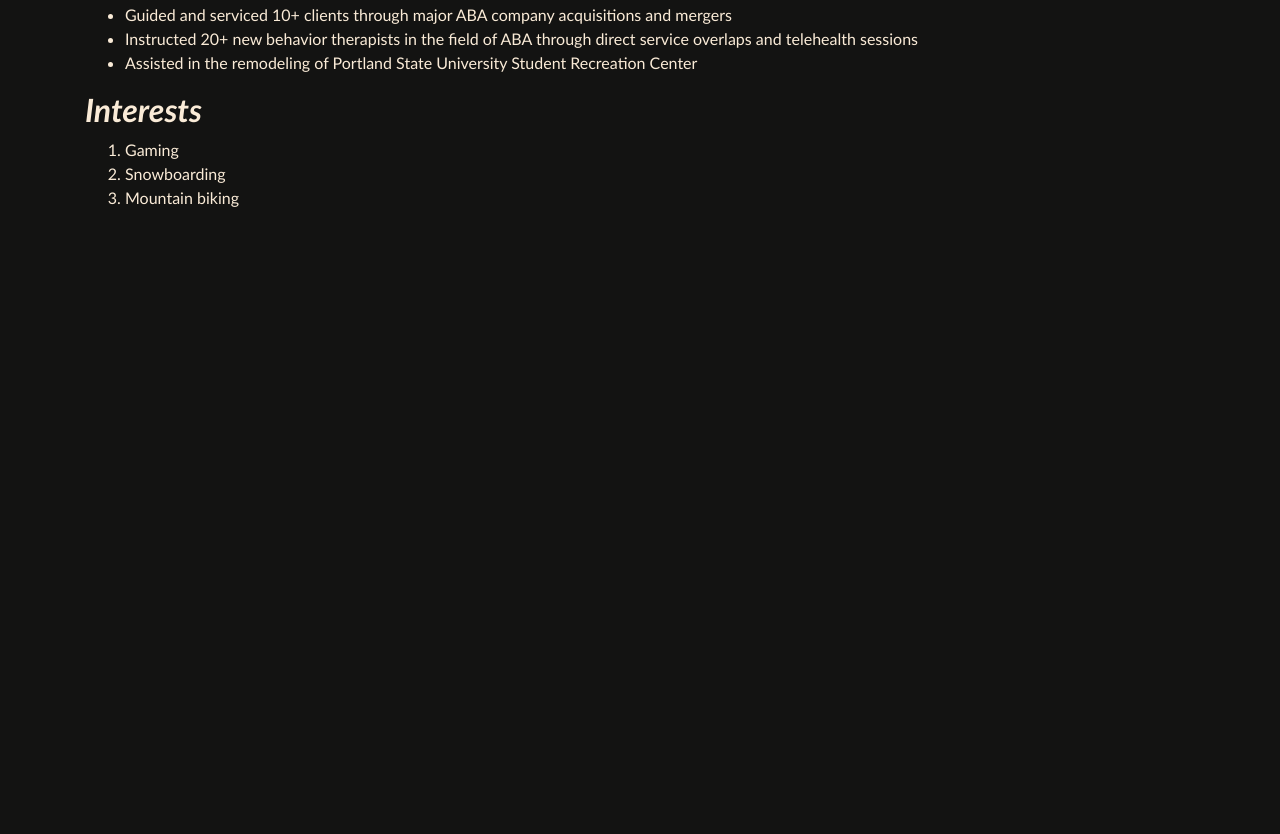
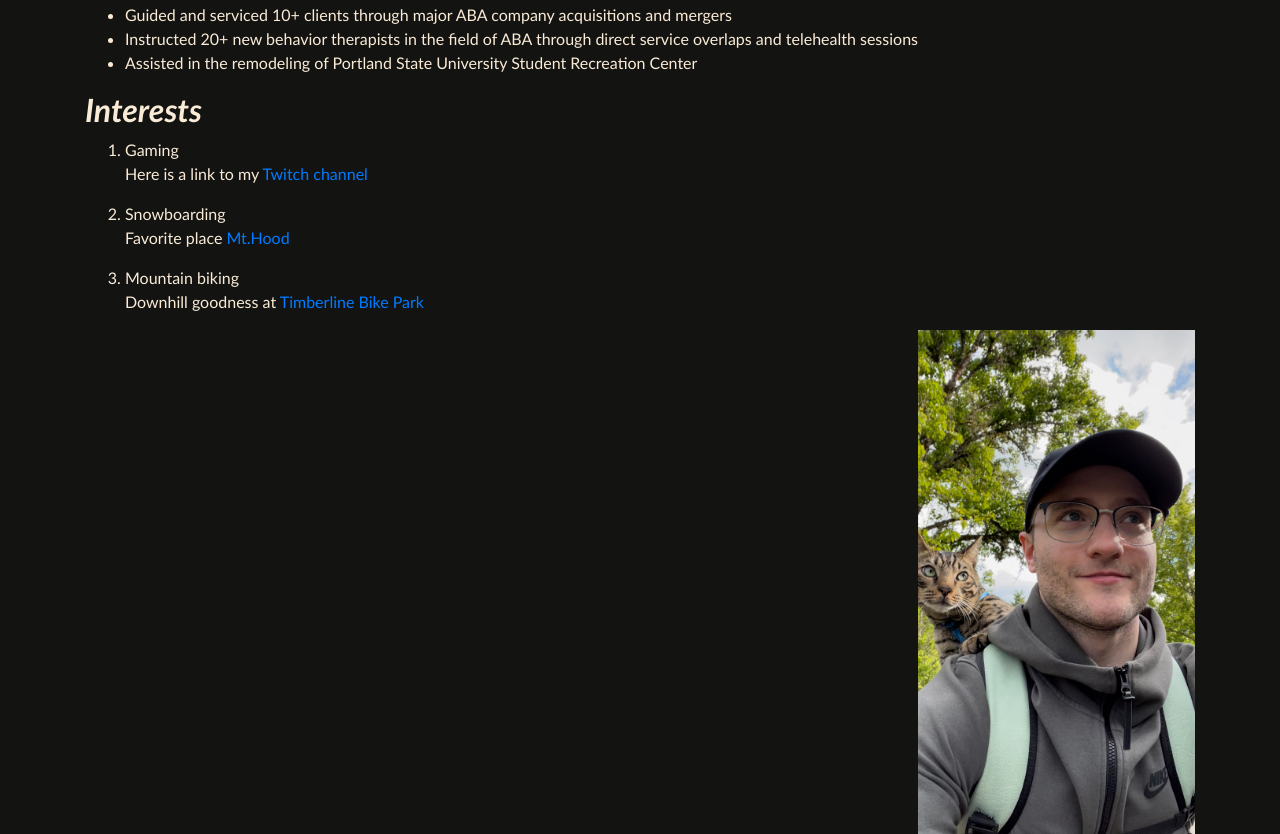
Before and after one commit to ChrisKLoveless/Portfolio, a plain HTML site: page index.html in a window 1280 px wide. Shown: the part 504-1338 px from the top of the page. Before the commit the page ends 800 px from the top, so only its background shows below. Drawn offline with Linux system fonts and the light colour scheme.

Commit message:
add a tags, img, and hyperlinks to Interests section

```diff
--- a/css/styles.css
+++ b/css/styles.css
@@ -19,6 +19,12 @@ li {
   color: antiquewhite;
 }
 
+img {
+  width: 25%;
+  height: 25%;
+  float: right;
+}
+
 .jumbotron {
   background-color: rgb(44, 49, 25);
 }
--- a/index.html
+++ b/index.html
@@ -31,10 +31,12 @@
 
     <h2><strong><em>Interests</em></strong></h2>
       <ol>
-        <li>Gaming</li>
-        <li>Snowboarding</li>
-        <li>Mountain biking</li>
+        <li>Gaming</li> <p>Here is a link to my <a href="https://www.twitch.tv/loveless_og"> Twitch channel</a></p>
+        <li>Snowboarding</li> <p>Favorite place<a href="https://www.mthood.com/"> Mt.Hood</a></p>
+        <li>Mountain biking</li> <p>Downhill goodness at <a href="https://www.timberlinelodge.com/mountain/bike-park?gclid=CjwKCAjwkaSaBhA4EiwALBgQaG8A5rjWY5eXxEqzEUAHX_SN3c2Xx0vr5np-0C4RJxlnmAszY1x3_hoCH0AQAvD_BwE"> Timberline Bike Park</a></p>
       </ol>
+
+    <img src="img/bike with drew.jpg" alt="A photo and Chris and his cat Drew">
   </div>
 </body>
 </html>
```
Also changed, not shown: img/bike with drew.jpg (added).
